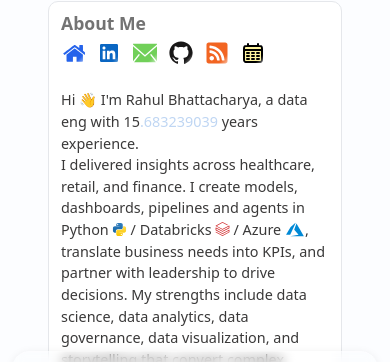
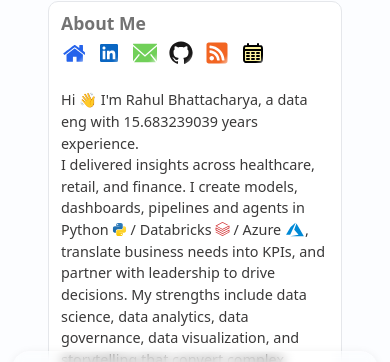
Before and after one commit to RahulBhattacharya1/RahulBhattacharya1.github.io, a Jekyll site: the page built from index.html, in a window 390 px wide. Shown: the part 473-835 px from the top of the page. Built offline with Jekyll 4.4.1, drawn with Linux system fonts in a browser that asks for light colours; the list of posts is cut into pages by our own code.

Commit message:
Update main.scss

```diff
--- a/assets/css/main.scss
+++ b/assets/css/main.scss
@@ -126,16 +126,8 @@
   padding: 0;
 }
 
-/* Mobile: let the page background show */
-@media (max-width: 768px) {
-  .bio-tabs .tab-content { background: rgba(255,255,255,.92); } /* softer card */
-  .page__content,
-  .page__inner-wrap,
-  .main-inner { background: transparent !important; }
-}
-
 #xp-dec {
-  color: #BFD6F3;
+  font-weight: 200;
 }
 
 /* ──────────────── GLOBAL STYLES ──────────────── */
```
